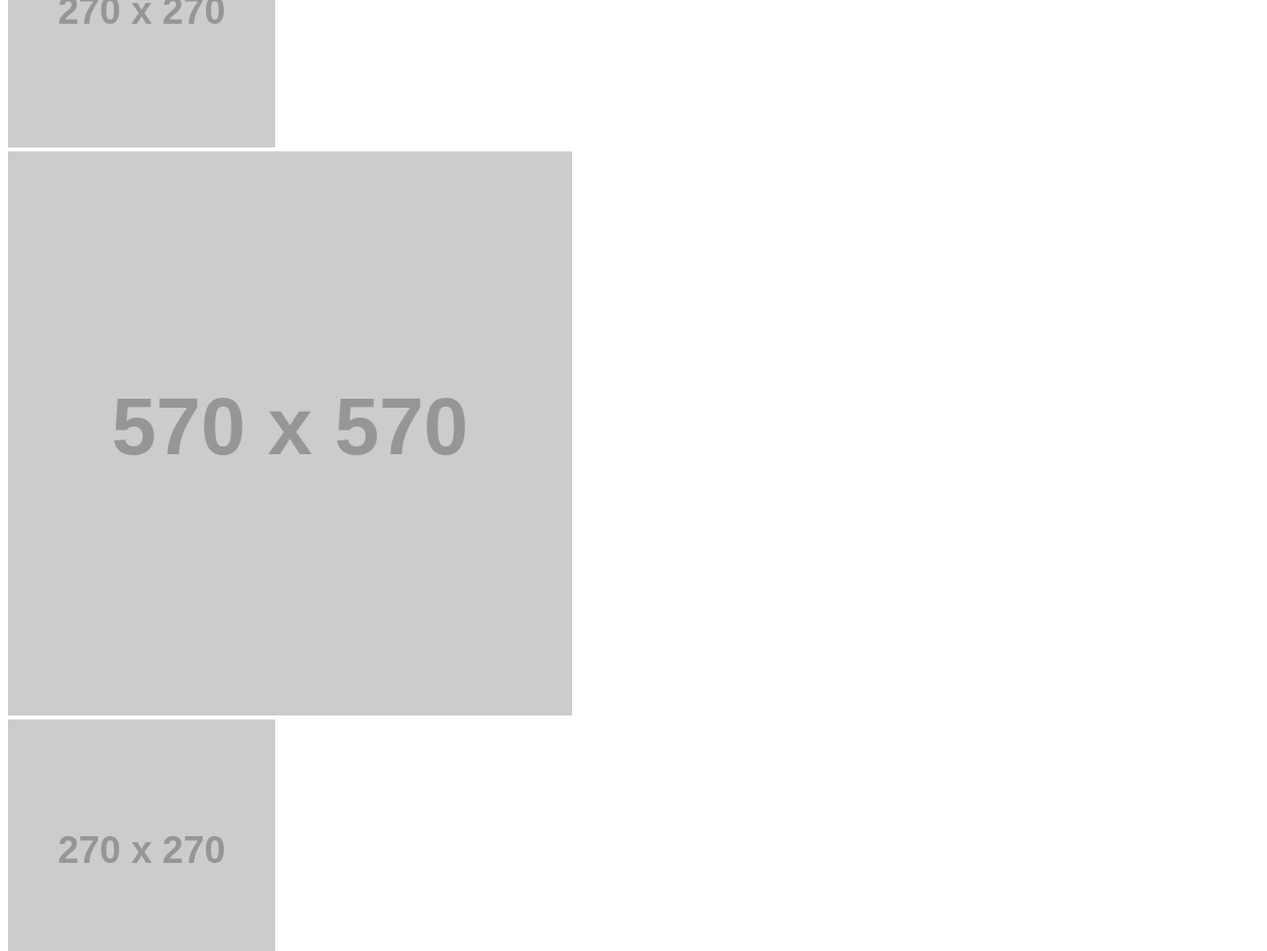
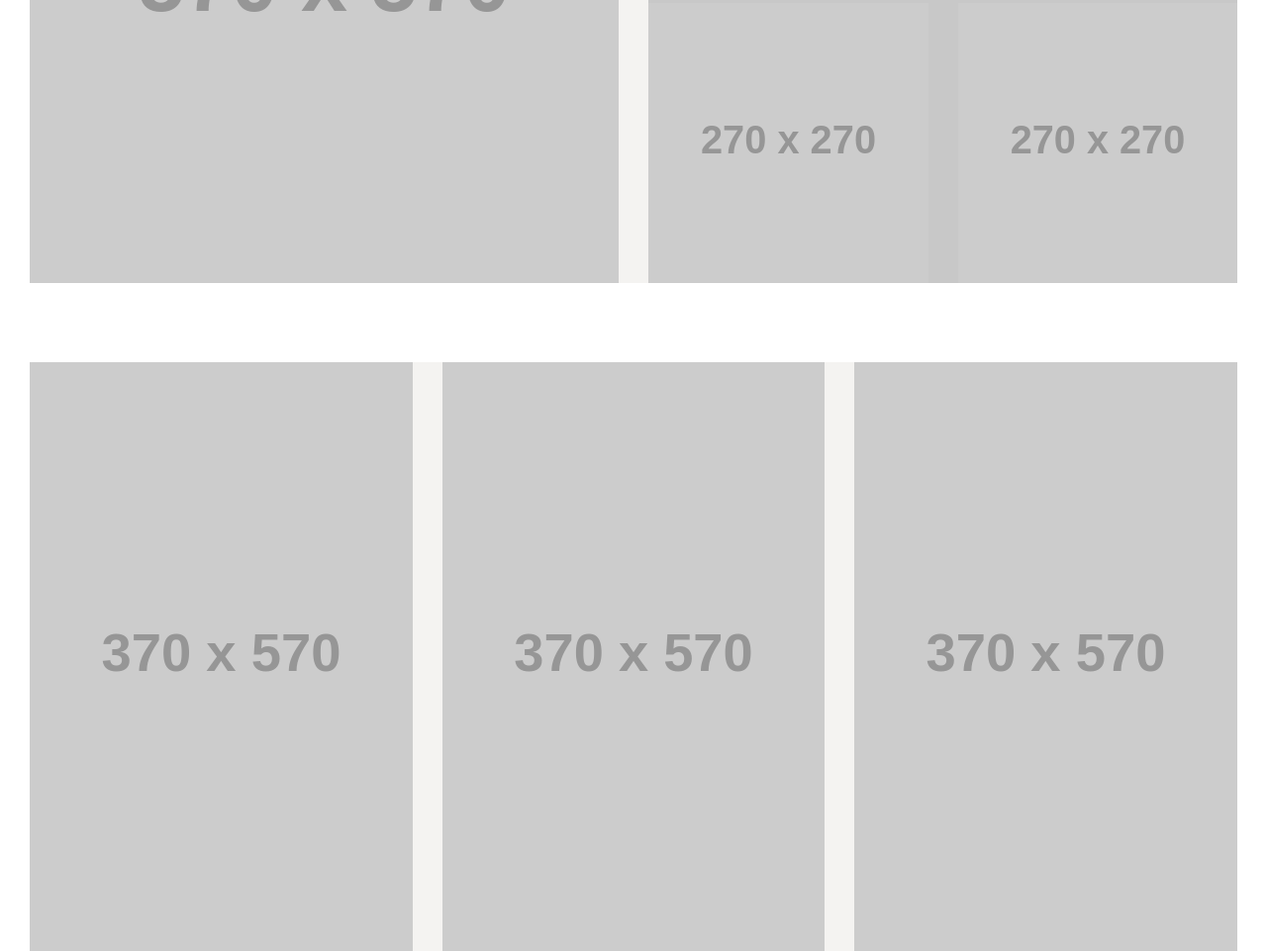
Before and after one commit to spikejc3/kew-grid, a plain HTML site: page 1370.html in a window 1280 px wide. Shown: the part 1262-2223 px from the top of the page at 99% size. Drawn offline with Linux system fonts and the light colour scheme; the site is published under a folder, as on GitHub Pages, so addresses that start at the root find nothing; placeholder pictures from the web are drawn by us.

Commit message:
Fix link to CSS

```diff
--- a/1370.html
+++ b/1370.html
@@ -5,7 +5,7 @@
     <meta name="viewport" content="width=device-width, initial-scale=1.0">
     <meta http-equiv="X-UA-Compatible" content="ie=edge">
     <title>Kew Grid Prototype - 1370px</title>
-    <link rel="stylesheet" href="/css/style-1370.css">
+    <link rel="stylesheet" href="css/style-1370.css">
 </head>
 <body>
     <header>
--- a/1440.html
+++ b/1440.html
@@ -5,7 +5,7 @@
     <meta name="viewport" content="width=device-width, initial-scale=1.0">
     <meta http-equiv="X-UA-Compatible" content="ie=edge">
     <title>Kew Grid Prototype - 1440px</title>
-    <link rel="stylesheet" href="/css/style-1440.css">
+    <link rel="stylesheet" href="css/style-1440.css">
 </head>
 <body>
     <header>
```
Also changed, not shown: custom.html (+1 -1 lines), index.html (+1 -1 lines).
